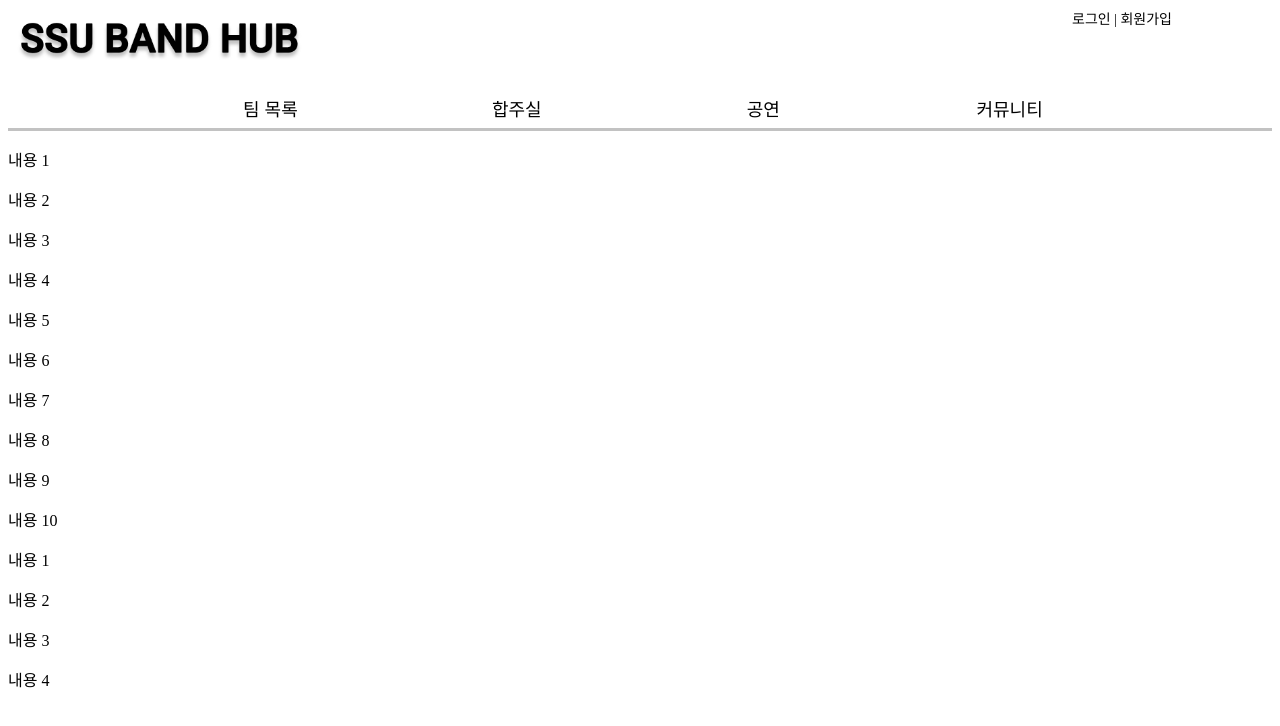
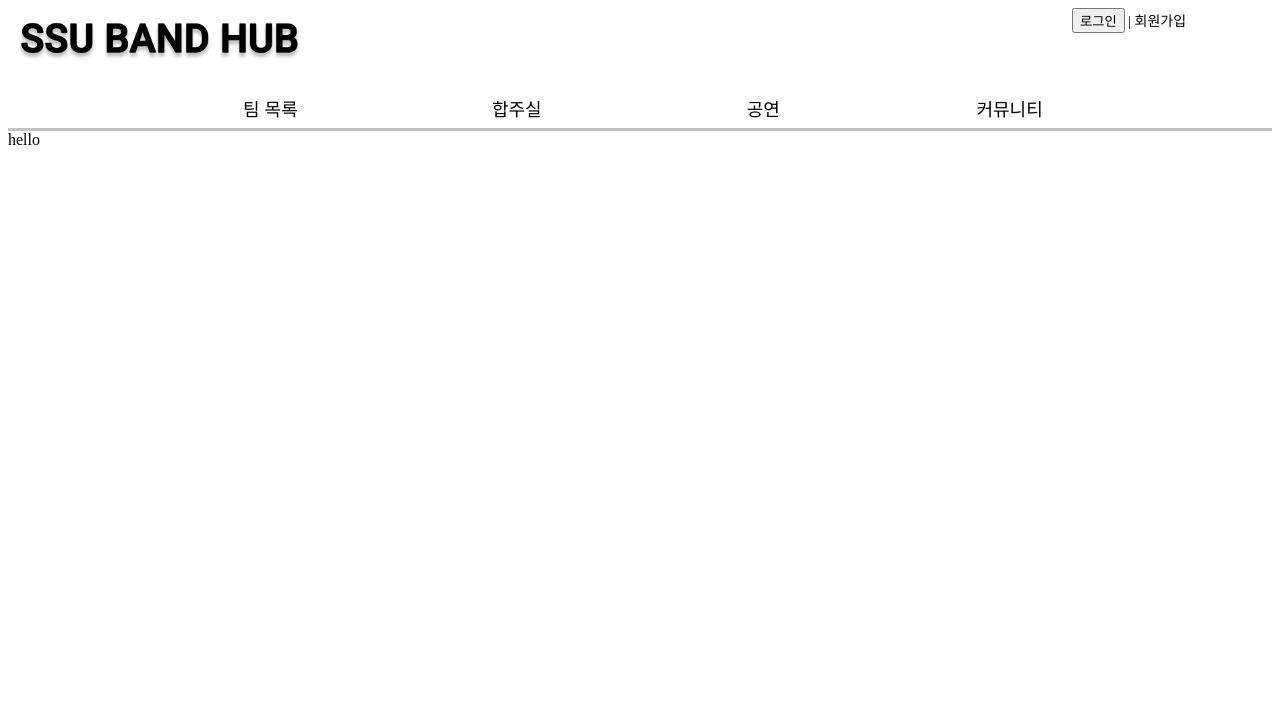
Before and after one commit to gusdn00/SSUBandHub_Front, a React (Vite) app in the folder my-react-app/: page /syncroom in a window 1280 px wide. Shown: the top 726 px of the page. Built offline with nearby package versions, Linux system fonts and the light colour scheme.

Commit message:
헤더 보완 및 전체적인 틀 잡아둠

```diff
--- a/my-react-app/package.json
+++ b/my-react-app/package.json
@@ -11,7 +11,8 @@
   },
   "dependencies": {
     "react": "^19.1.0",
-    "react-dom": "^19.1.0"
+    "react-dom": "^19.1.0",
+    "react-router-dom": "^7.6.0"
   },
   "devDependencies": {
     "@eslint/js": "^9.25.0",
--- a/my-react-app/src/App.jsx
+++ b/my-react-app/src/App.jsx
@@ -1,14 +1,22 @@
 import { useState } from 'react'
+import { BrowserRouter as Router, Route, Routes } from 'react-router-dom';
 import './App.css'
-import Header from './header'
-import TeamList from './TeamList'
+import Header from './Header'
+import TeamList from './pages/TeamList'
+import Syncroom from './pages/Syncroom';
 
 function App() {
-  var tab_array = [true,false,false,false];
   return (
     <>
+    <Router>
       <Header />
-      <TeamList />
+        <Routes>
+          <Route path="/team-list" element={<TeamList/>} />
+          <Route path="/syncroom" element={<Syncroom/>} />
+          <Route path="/performance" element={<TeamList/>} />
+          <Route path="/community" element={<Syncroom/>} />
+        </Routes>
+    </Router>
     </>
   )
 }
--- a/my-react-app/src/Header.jsx
+++ b/my-react-app/src/Header.jsx
@@ -1,22 +1,47 @@
 import { useState } from "react";
+import {Link} from "react-router-dom";
 import './Header.css';
+
 function Header(){
+
+    const [isLoggedIn, setIsLoggedIn] = useState(false);
+
+    const toggleLogin = () => {
+        setIsLoggedIn(!isLoggedIn);
+    };
+
     return(
         <div className="header">
             <div className="upside">
-                <div className="logo">
+                <a className="logo" href="/">
                     <img src="src\assets\logo.png" alt="SSUBandHub" />
-                </div>
+                </a>
                 <div className="auth">
-                    <a href="#">로그인</a> | <a href="#"> 회원가입</a>
+                    {isLoggedIn ? (
+                        <>
+                            <a href="#">마이페이지</a> | <button onClick={toggleLogin}>로그아웃</button>
+                        </>
+                    ):(
+                        <>
+                            <button onClick={toggleLogin}>로그인</button> | <a href="#"> 회원가입</a>
+                        </>
+                    )}
                 </div>
             </div>
 
             <nav className="tab">
-                <button>팀 목록</button>
-                <button>합주실</button>
-                <button>공연</button>
-                <button>커뮤니티</button>
+                <Link to="/team-list">
+                    <button>팀 목록</button>
+                </Link>
+                <Link to="/syncroom">
+                    <button>합주실</button>
+                </Link>
+                <Link to="/performance">
+                    <button>공연</button>
+                </Link>
+                <Link to="/community">
+                    <button>커뮤니티</button>
+                </Link>
             </nav>
 
         </div>
--- /dev/null
+++ b/my-react-app/src/pages/Syncroom.jsx
@@ -0,0 +1,12 @@
+import { useState } from "react";
+import "../styles/Syncroom.css" ;
+
+function Syncroom(){
+    return(
+        <>
+            hello
+        </>
+    );
+}
+
+export default Syncroom
--- a/my-react-app/src/TeamList.jsx
+++ b/my-react-app/src/pages/TeamList.jsx
@@ -1,5 +1,5 @@
 import { useState } from "react";
-import './TeamList.css';
+import '../styles/TeamList.css';
 
 function TeamList(){
     return(
```
Also changed, not shown: my-react-app/src/pages/Community.jsx (added, +12 -0 lines), my-react-app/src/pages/Performance.jsx (added, +12 -0 lines), my-react-app/src/styles/Community.css (added), my-react-app/src/styles/Performance.css (added), my-react-app/src/styles/Syncroom.css (added), my-react-app/src/styles/TeamList.css (renamed from my-react-app/src/TeamList.css), 1 other file (tests, documents, lock files or other folders).
